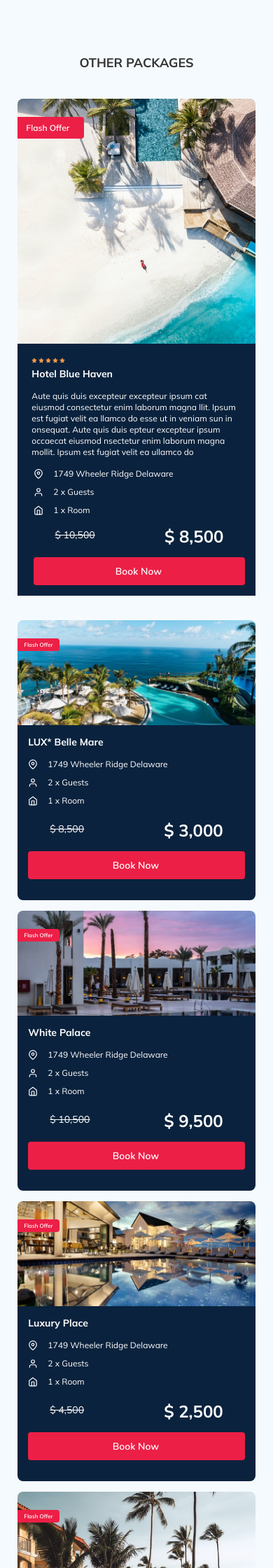
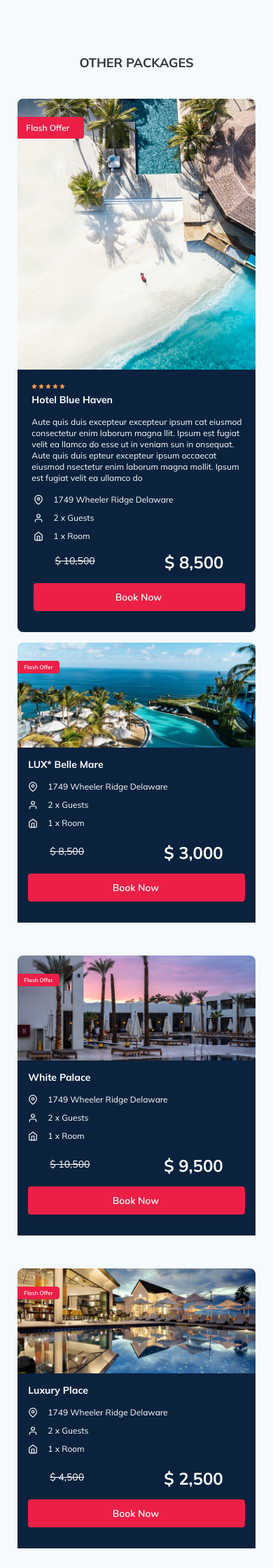
Before and after one commit to MedvedevNik/tour-plan, a PHP site: page / in a window 390 px wide. Shown: the part 894-3134 px from the top of the page at 70% size. Run offline with PHP 8.4, Linux system fonts and the light colour scheme; some libraries are stand-ins or nearby versions.

Commit message:
fix: fixed contentfull problem

```diff
--- a/css/style.css
+++ b/css/style.css
@@ -847,7 +847,7 @@ body {
   display: grid;
   grid-template-columns: repeat(3, 1fr);
   grid-gap: 30px;
-  grid-template-rows: repeat(2, 500px);
+  grid-template-rows: repeat(2, minmax(max-content, 500px));
 }
 
 .packages__title {
@@ -995,6 +995,9 @@ body {
   display: block;
   margin-top: 0;
   max-width: 300px;
+  max-height: 160px;
+  overflow: auto;
+  overflow-x: hidden;
   font-weight: normal;
   font-size: 14px;
   line-height: 22px;
@@ -1668,7 +1671,7 @@ body {
     height: 150px;
   }
   .package-info {
-    padding: 15px;
+    padding: 15px 15px 30px;
   }
   .package-info__title {
     margin-bottom: 15px;
@@ -1694,6 +1697,7 @@ body {
     width: 57%;
     padding-top: 20px;
     padding-left: 20px;
+    padding-bottom: 30px;
   }
   .package--active .package-info__room {
     margin-bottom: 15px;
@@ -1702,6 +1706,7 @@ body {
     margin-bottom: 15px;
   }
   .package--active .package-info__text {
+    max-width: 100%;
     margin-bottom: 15px;
     font-size: 12px;
     line-height: 16px;
@@ -1818,7 +1823,7 @@ body {
   }
   .package--active .package-picture {
     width: 100%;
-    height: 350px;
+    height: 387px;
   }
   .activities {
     padding-bottom: 60px;
--- a/sass/_media.sass
+++ b/sass/_media.sass
@@ -261,7 +261,7 @@
       width: 100%
       height: 150px
     &-info
-      padding: 15px
+      padding: 15px 15px 30px
       &__title
         margin-bottom: 15px
       &__room
@@ -280,11 +280,13 @@
       width: 57%
       padding-top: 20px
       padding-left: 20px
+      padding-bottom: 30px
       &__room
         margin-bottom: 15px
       &__title
         margin-bottom: 15px
       &__text
+        max-width: 100%
         margin-bottom: 15px
         font-size: 12px
         line-height: 16px
@@ -377,7 +379,7 @@
       width: 100%
     &--active &-picture
       width: 100%
-      height: 350px
+      height: 387px
   .activities
     padding-bottom: 60px
     &__title
--- a/sass/templates/_packages.sass
+++ b/sass/templates/_packages.sass
@@ -4,7 +4,7 @@
     display: grid
     grid-template-columns: repeat(3, 1fr)
     grid-gap: 30px
-    grid-template-rows: repeat(2, 500px)
+    grid-template-rows: repeat(2, minmax(max-content, 500px))
   &__title
     margin-top: 0
     margin-bottom: 65px
@@ -104,6 +104,9 @@
       display: block
       margin-top: 0
       max-width: 300px
+      max-height: 160px
+      overflow: auto
+      overflow-x: hidden
       font-weight: normal
       font-size: 14px
       line-height: 22px
```
Also changed, not shown: 1 other file.
